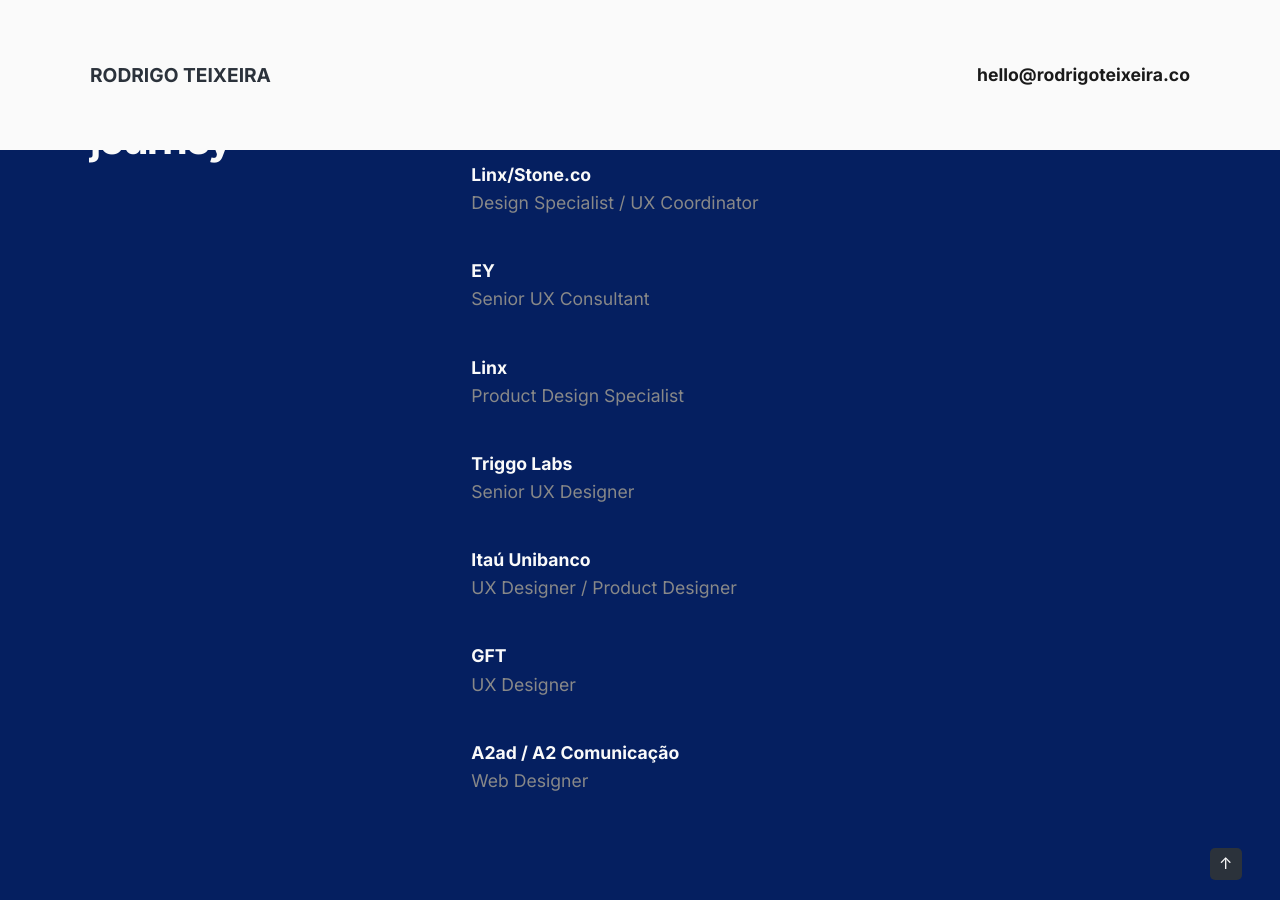
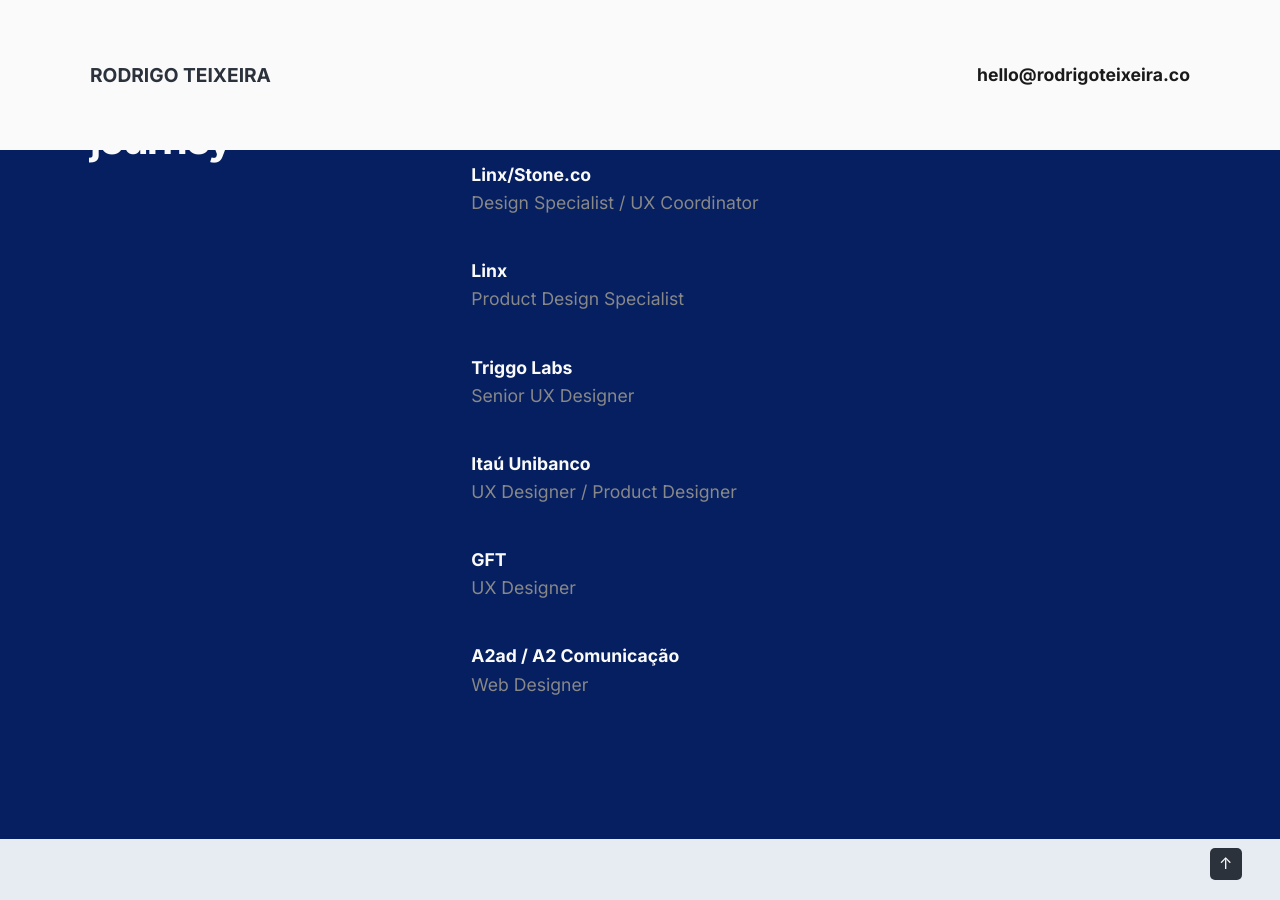
Before and after one commit to drigoteixeira/drigoteixeira.github.io, a Jekyll site: the page built from index.html, in a window 1280 px wide and 900 px high, scrolled down 2322 px. Built offline with Jekyll 4.4.1, drawn with Linux system fonts in a browser that asks for light colours.

Commit message:
Update CV infos

```diff
--- a/index.html
+++ b/index.html
@@ -119,8 +119,6 @@
                    <dd>UX Lead</dd>
                    <dt>Linx/Stone.co</dt>
                    <dd>Design Specialist / UX Coordinator</dd>
-                   <dt>EY</dt>
-                   <dd>Senior UX Consultant</dd>
                    <dt>Linx</dt>
                    <dd>Product Design Specialist</dd>
                    <dt>Triggo Labs</dt>
```
